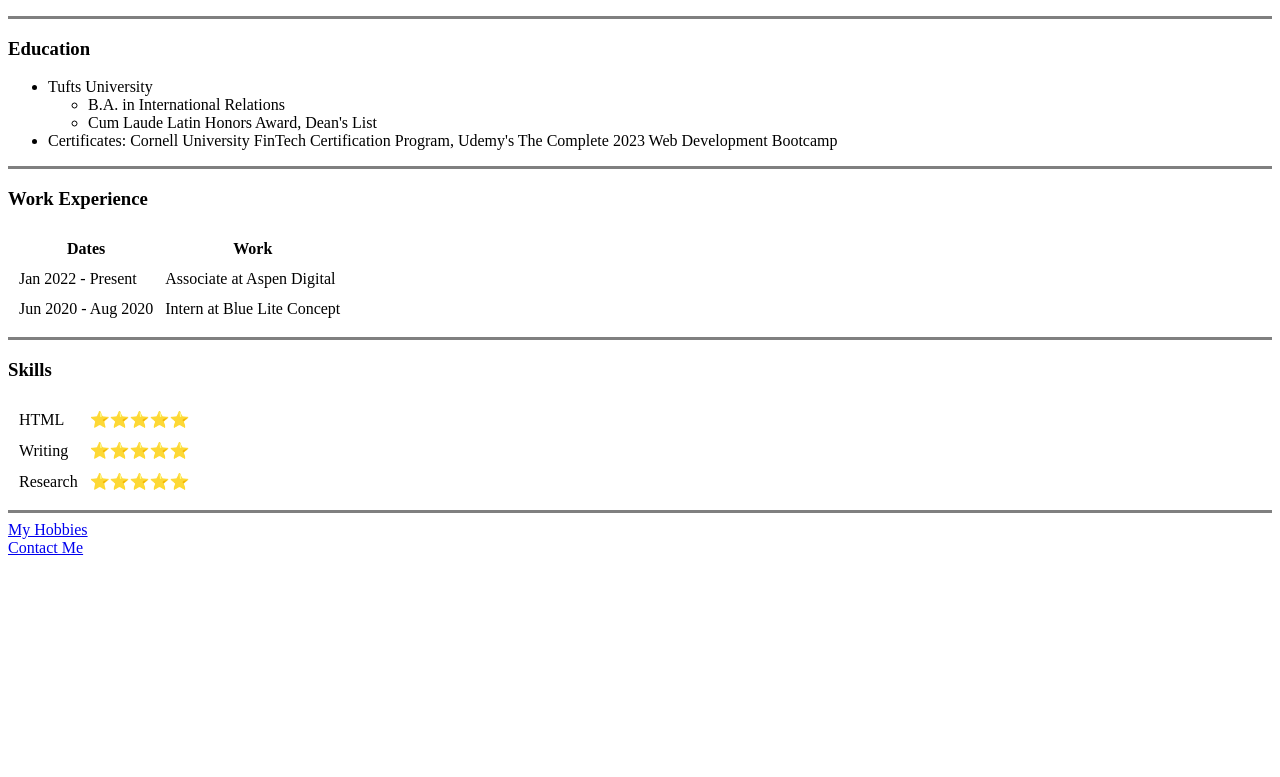
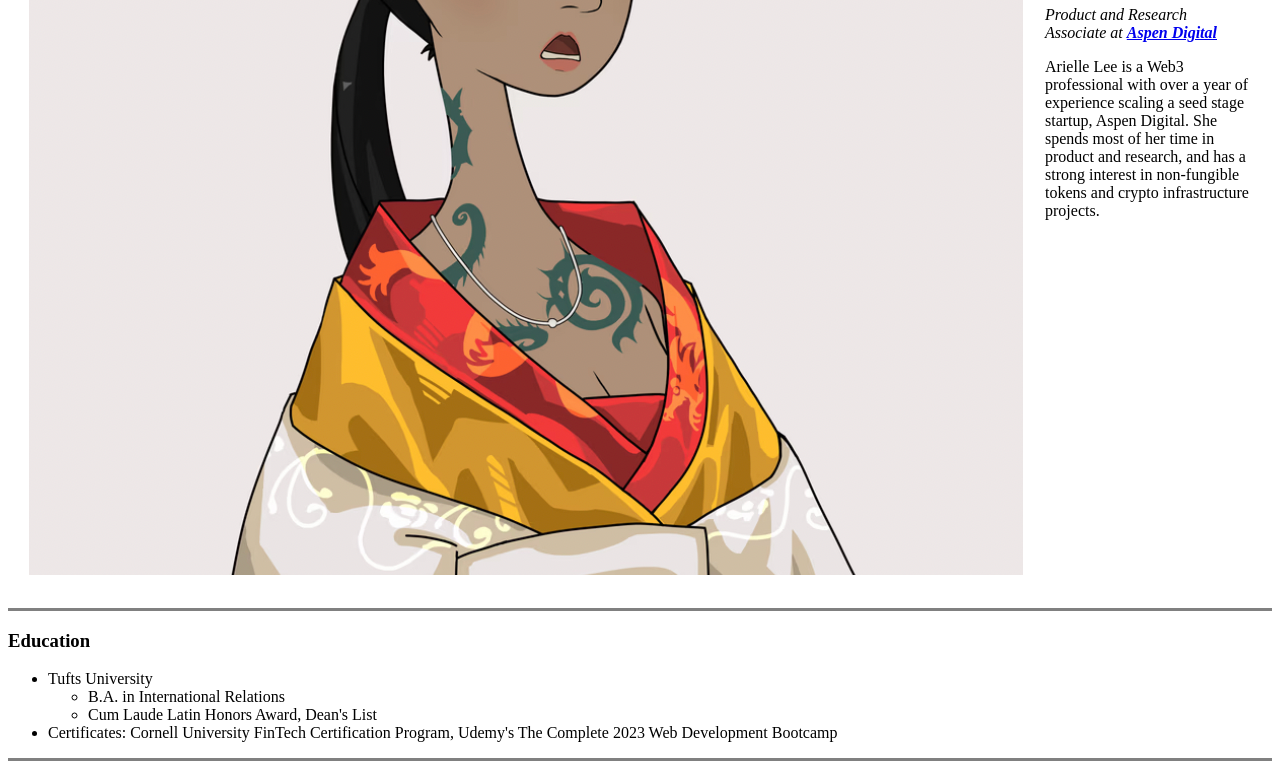
Before and after one commit to arielleclee/cv1, a plain HTML site: page index.html in a window 1280 px wide. Shown: the part 446-1223 px from the top of the page. Before the commit the page ends 1011 px from the top, so only its background shows below. Drawn offline with Linux system fonts and the light colour scheme.

Commit message:
Update index.html

```diff
--- a/index.html
+++ b/index.html
@@ -7,7 +7,7 @@
     <body>
         <table cellspacing="20">
             <tr>
-                <td><img src="seniorpic.jpg"></td>
+                <td><img src="8sian.png"></td>
                 <td><h1> Arielle Lee</h1>
                     <p><em>Product and Research Associate at <strong><a href="https://www.aspendigital.co/">Aspen Digital</a></strong></em></p>
                     <p>Arielle Lee is a Web3 professional with over a year of experience scaling a seed stage startup, Aspen Digital. She spends most of her time in product and research, and has a strong interest in non-fungible tokens and crypto infrastructure projects.</p></td>
```
